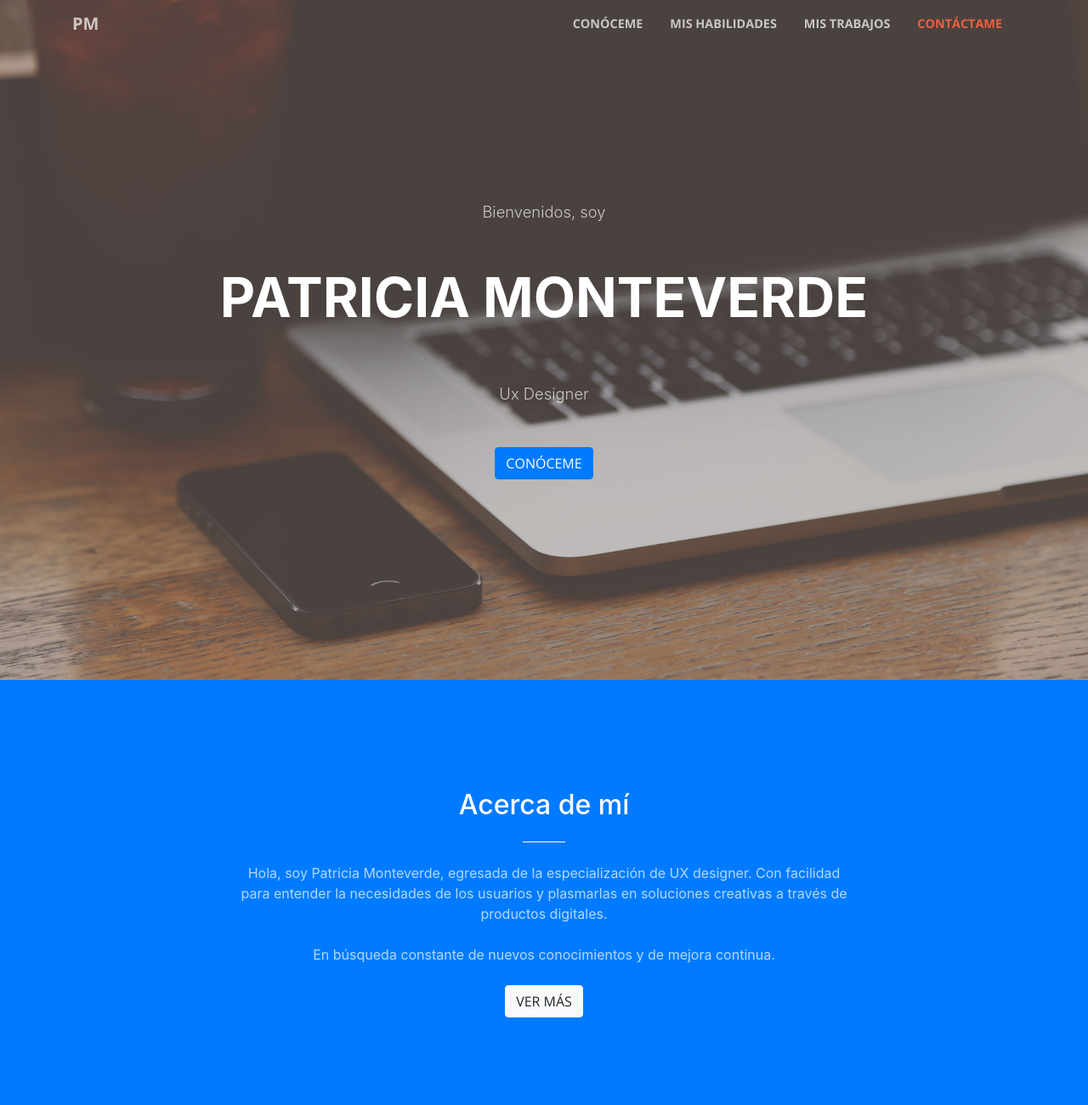
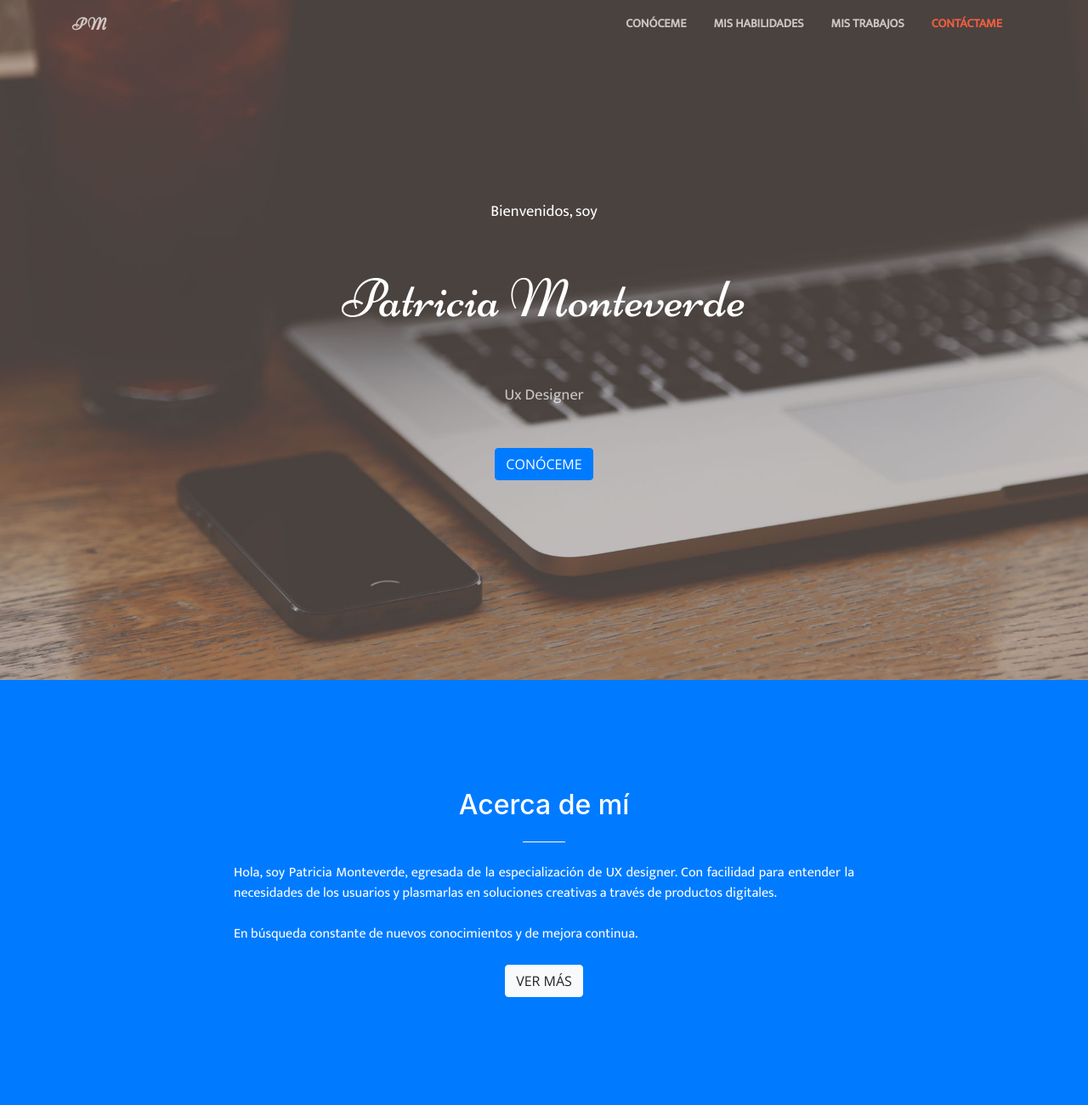
Before and after one commit to patriciamont/Portafolio-Patricia, a website with bundled scripts: page index.html in a window 1280 px wide. Shown: the top 1300 px of the page at 85% size. Built offline with nearby package versions, Linux system fonts and the light colour scheme.

Commit message:
cambiando fuente para las letras

```diff
--- /dev/null
+++ b/css/styles.css
@@ -0,0 +1,20 @@
+a  {
+    font-family: 'Mukta', sans-serif;
+}
+p{
+    font-family: 'Mukta', sans-serif;
+    color: #ffff;
+}
+strong{
+    font-family: 'Niconne', cursive;
+}
+a .navbar-brand {
+    font-family: 'Niconne', cursive;
+}
+#cel{
+    color: #000000;
+    font-family: 'Mukta', sans-serif;
+}
+#pm{
+    font-family: 'Niconne', cursive;
+}
--- a/index.html
+++ b/index.html
@@ -19,6 +19,9 @@
     rel='stylesheet' type='text/css'>
   <link href='https://fonts.googleapis.com/css?family=Merriweather:400,300,300italic,400italic,700,700italic,900,900italic'
     rel='stylesheet' type='text/css'>
+  <link href="https://fonts.googleapis.com/css?family=Mukta" rel="stylesheet">
+  <link href="https://fonts.googleapis.com/css?family=Niconne" rel="stylesheet">
+
 
   <!-- Plugin CSS -->
   <link href="vendor/magnific-popup/magnific-popup.css" rel="stylesheet">
@@ -28,6 +31,7 @@
 
   <!-- Custom styles for this template -->
   <link href="css/creative.min.css" rel="stylesheet">
+  <link rel="stylesheet" href="css/styles.css">
 
 </head>
 
@@ -36,7 +40,9 @@
   <!-- Navigation -->
   <nav class="navbar navbar-expand-lg navbar-light fixed-top" id="mainNav">
     <div class="container">
-      <a class="navbar-brand js-scroll-trigger" href="#page-top">PM</a>
+      <a class="navbar-brand js-scroll-trigger" href="#page-top">
+        <strong>P m</strong>
+      </a>
       <button class="navbar-toggler navbar-toggler-right" type="button" data-toggle="collapse" data-target="#navbarResponsive"
         aria-controls="navbarResponsive" aria-expanded="false" aria-label="Toggle navigation">
         <span class="navbar-toggler-icon"></span>
@@ -64,8 +70,8 @@
     <div class="container my-auto">
       <div class="row">
         <div class="col-lg-10 mx-auto">
-          <p class="text-faded mb-5">Bienvenidos, soy</p>
-          <h1 class="text-uppercase">
+          <p class="text-center mb-5">Bienvenidos, soy</p>
+          <h1 class="text-center font-weight-light">
             <strong>Patricia Monteverde</strong>
           </h1>
           <hr>
@@ -84,10 +90,10 @@
         <div class="col-lg-8 mx-auto text-center">
           <h2 class="section-heading text-white">Acerca de mí</h2>
           <hr class="light my-4">
-          <p class="text-faded mb-4">Hola, soy Patricia Monteverde, egresada de la especialización de UX designer. Con facilidad para entender la necesidades
+          <p class="text-justify mb-4">Hola, soy Patricia Monteverde, egresada de la especialización de UX designer. Con facilidad para entender la necesidades
             de los usuarios y plasmarlas en soluciones creativas a través de productos digitales.
           </p>
-          <p class="text-faded mb-4">En búsqueda constante de nuevos conocimientos y de mejora continua.</p>
+          <p class="text-justify mb-4">En búsqueda constante de nuevos conocimientos y de mejora continua.</p>
           <a class="btn btn-light btn-xl js-scroll-trigger" href="#services">Ver más</a>
         </div>
       </div>
@@ -118,7 +124,8 @@
           <div class="service-box mt-5 mx-auto">
             <i class="fas fa-4x fa-lightbulb text-primary mb-3 sr-icon-3"></i>
             <h3 class="mb-3"></h3>
-            <p class="text-muted mb-0">He desarrollado habilidades netamente de ux como: diseño centrado en el usuario, arquitectura de la informaciòn, metodologías de investigación y síntesis y técnicas de ideación</p>
+            <p class="text-muted mb-0">He desarrollado habilidades netamente de ux como: diseño centrado en el usuario, arquitectura de la informaciòn,
+              metodologías de investigación y síntesis y técnicas de ideación</p>
           </div>
         </div>
         <div class="col-lg-3 col-md-6 text-center">
@@ -133,7 +140,8 @@
             <i class="fas fa-4x fa-handshake text-primary mb-3 sr-icon-1"></i>
 
             <h3 class="mb-3"></h3>
-            <p class="text-muted mb-0">Fortaleciendo habilidades socio-emocionales como el trabajo en equipo, empatìa, comunicaciòn asertiva, adaptabilidad y la cultura de dar y recibir feedback</p>
+            <p class="text-muted mb-0">Fortaleciendo habilidades socio-emocionales como el trabajo en equipo, empatìa, comunicaciòn asertiva, adaptabilidad
+              y la cultura de dar y recibir feedback</p>
           </div>
         </div>
         <!--  <div class="col-lg-3 col-md-6 text-center">
@@ -162,6 +170,10 @@
   </section>
 
   <section class="p-0" id="portfolio">
+    <div class="col-lg-12 text-center">
+      <h2 class="section-heading">Mis trabajos</h2>
+      <hr class="my-4">
+    </div>
     <div class="container-fluid p-0">
       <div class="row no-gutters popup-gallery">
         <div class="col-lg-4 col-sm-6">
@@ -277,7 +289,7 @@
       <div class="row">
         <div class="col-lg-4 ml-auto text-center">
           <i class="fas fa-phone fa-3x mb-3 sr-contact-1"></i>
-          <p>928-808-761</p>
+          <p id="cel">928-808-761</p>
         </div>
         <div class="col-lg-4 mr-auto text-center">
           <i class="fas fa-envelope fa-3x mb-3 sr-contact-2"></i>
```
